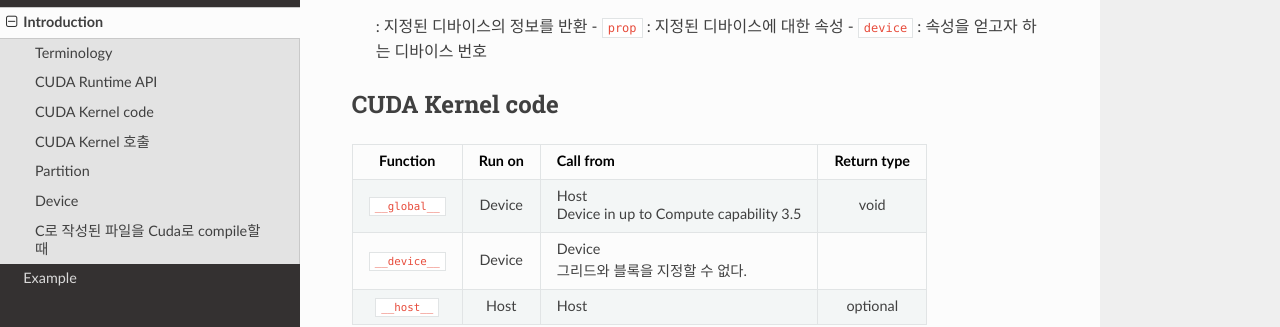
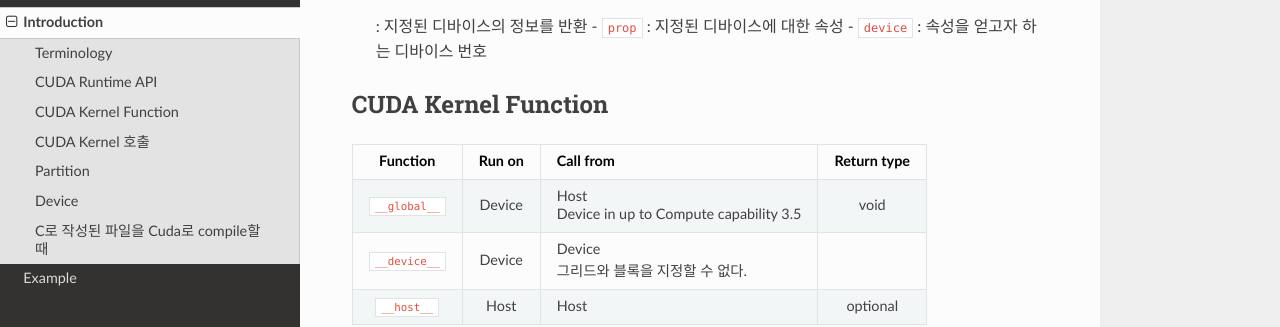
Before and after one commit to WonyoungCho/CUDA, an MkDocs documentation site: the page built from docs/CUDA_int.md, in a window 1280 px wide and 900 px high, scrolled down 334 px. Shown: the part 172-499 px from the top of the window. Built offline with MkDocs 1.6.1, drawn with Linux system fonts in a browser that asks for light colours; nearby versions of some CDN libraries; old or Windows-style settings are respelled for this version of MkDocs.

Commit message:
Update CUDA_int.md

```diff
--- a/docs/CUDA_int.md
+++ b/docs/CUDA_int.md
@@ -17,7 +17,7 @@ __host__cudaError_t cudaGetDeviceProperties(cudaDeviceProp *prop, int device)
 > - `prop` : 지정된 디바이스에 대한 속성
 > - `device` : 속성을 얻고자 하는 디바이스 번호
 
-## CUDA Kernel code
+## CUDA Kernel Function
 Function | Run on | Call from| Return type
 :-:|:-:|:-|:-:
 `__global__` | Device | Host <br> Device in up to Compute capability 3.5 | void
```
